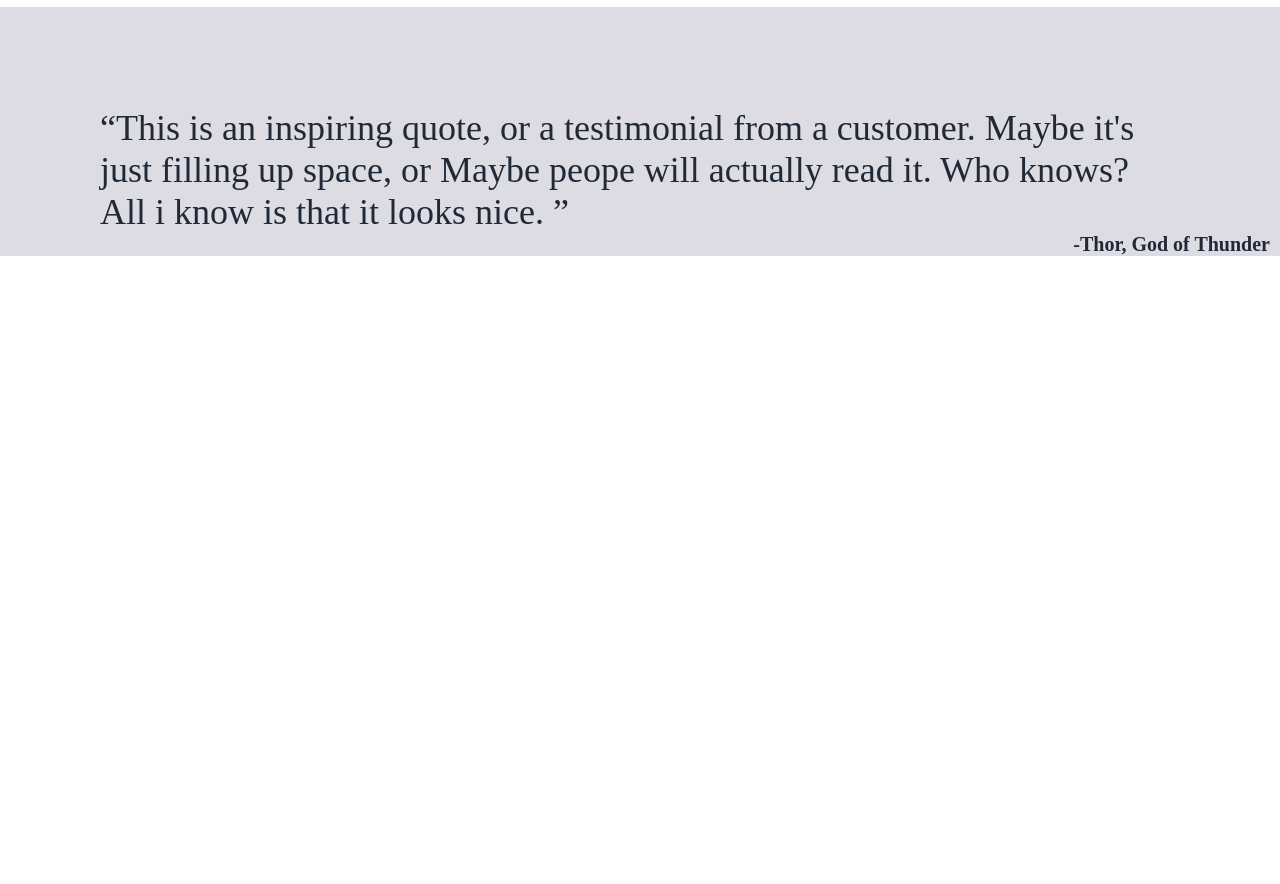
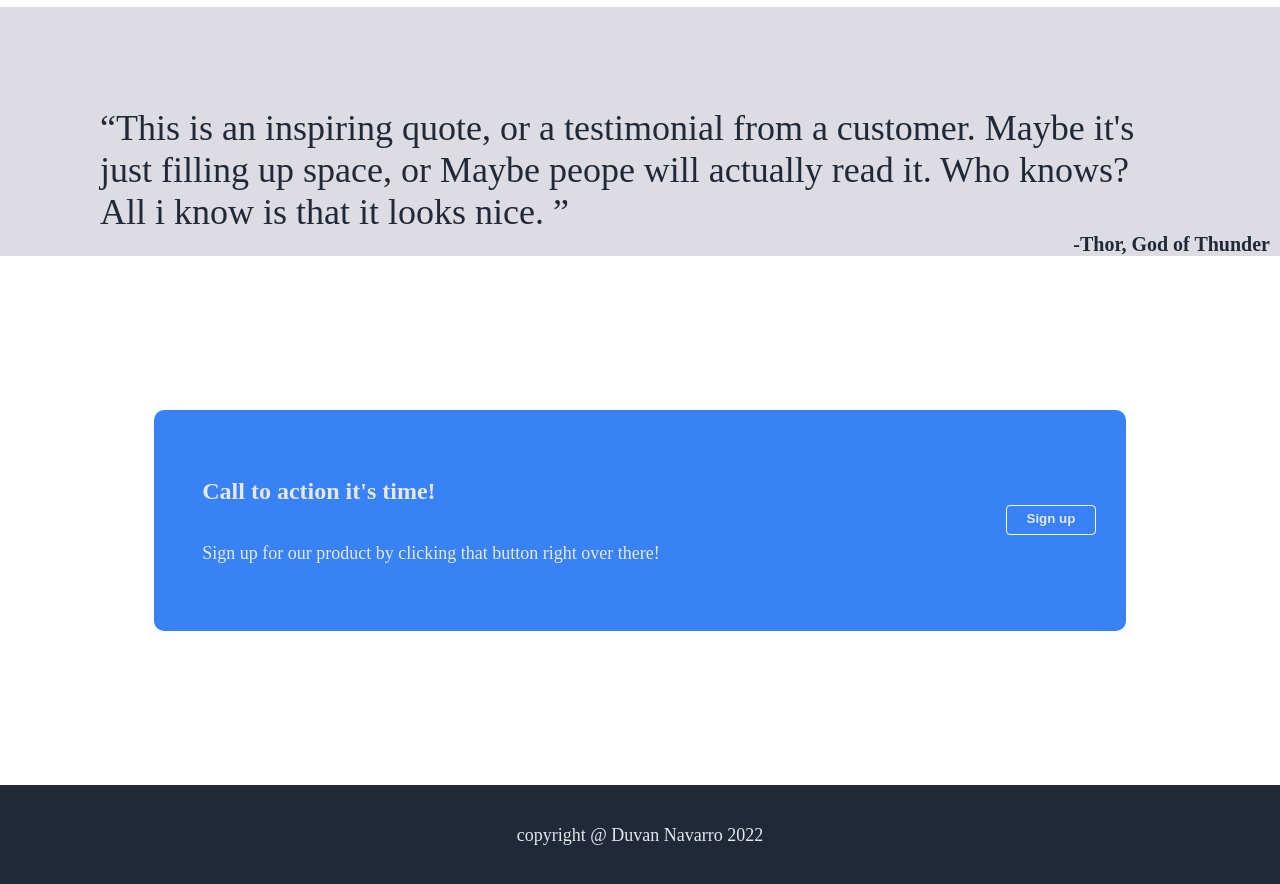
Before and after one commit to DavuKX/landing_page, a plain HTML site: page index.html in a window 1280 px wide. Shown: the part 881-1765 px from the top of the page. Before the commit the page ends 1137 px from the top, so only its background shows below. Drawn offline with Linux system fonts and the light colour scheme.

Commit message:
add footer and style it

```diff
--- a/index.html
+++ b/index.html
@@ -63,12 +63,24 @@
             is that it looks nice.
         </q>
         <figcaption>-Thor, God of Thunder</figcaption>
+    </div>
+    <div class="subscription">
+
+        <div class="subscription-box">
+            <div class="subscription-text">
+                <h2>Call to action it's time!</h2>
+                <p>Sign up for our product by clicking that button right over there!</p>
+            </div>
+            <div class="sign-up-button">
+                <button class="sign-up">Sign up</button>
+            </div>
+        </div>
 
     </div>
-
-
 </body>
 <footer>
-
+    <div class="copyright">
+        <p>copyright @ Duvan Navarro 2022</p>
+    </div>
 </footer>
 </html>
--- a/style.css
+++ b/style.css
@@ -160,3 +160,51 @@ figcaption {
     align-self: flex-end;
     padding-right: 10px;
 }
+
+.subscription {
+    align-items: center;
+}
+
+.subscription-box {
+    background-color: #3882f6;
+    display: flex;
+    align-content: space-between;
+    align-items: center;
+    margin: 12%;
+    border-radius: 10px;
+}
+
+.subscription-text {
+    color: #E5E7EB;
+    margin: 5%;
+    padding: 0;
+    display: flex;
+    flex-direction: column;
+    flex: 1;
+}
+
+.sign-up {
+    border: 1px solid white;
+    padding-top: 5px;
+    padding-left: 20px;
+    padding-right: 20px;
+    margin: 30px;
+    flex: 1;
+}
+
+footer {
+    background-color: #1F2937;
+    padding: 40px;
+}
+
+.copyright {
+    display: flex;
+    align-items: center;
+    align-content: space-around;
+    flex-direction: column;
+}
+.copyright p {
+    margin: 0;
+    text-align: center;
+
+}
```
